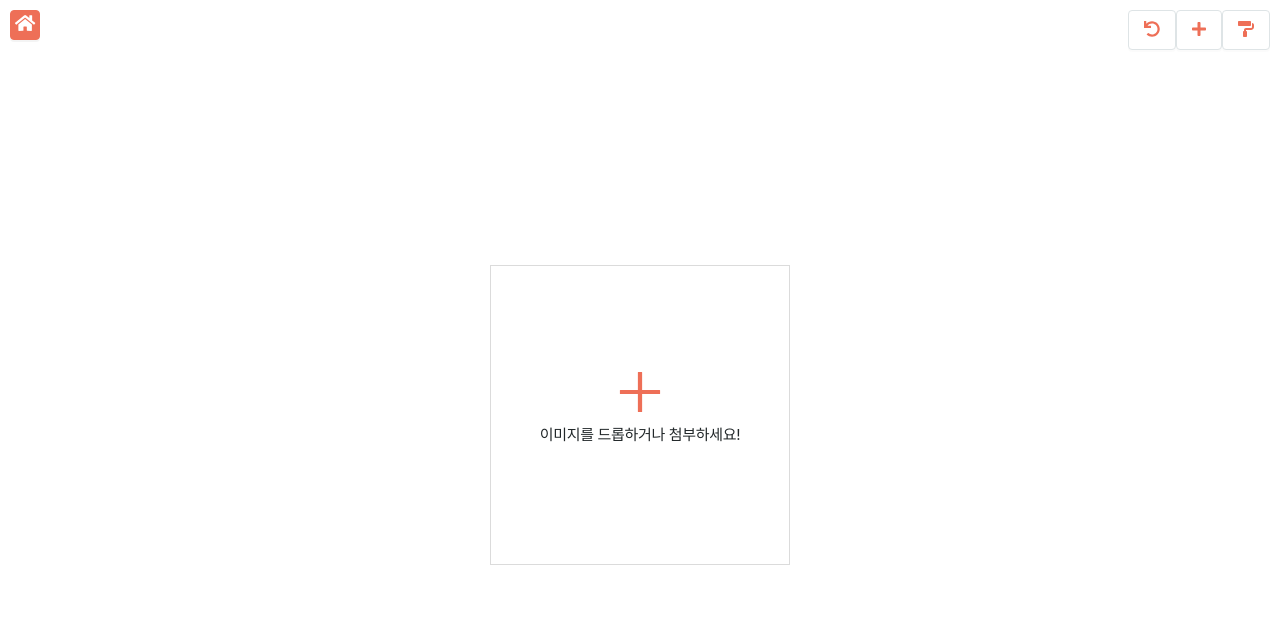
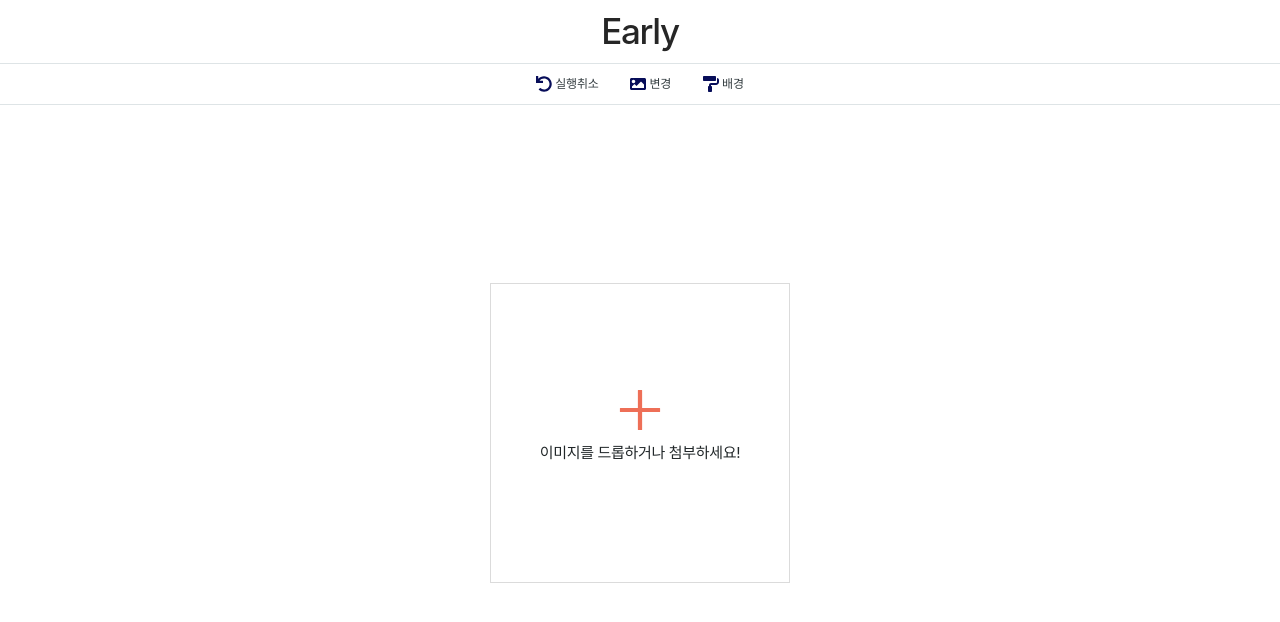
Before and after one commit to mecanvas/early-front, a Next.js app: page /tool in a window 1280 px wide. Shown: the top 622 px of the page. Built offline with nearby package versions, Linux system fonts and the light colour scheme; a web font is replaced by a local one.

Commit message:
이미지 툴 헤더 변경 및 스타일 변경

```diff
--- a/src/components/tool/Tool.tsx
+++ b/src/components/tool/Tool.tsx
@@ -7,7 +7,6 @@ import {
   YouSelectedFrame,
   ImageWrapper,
   VersatileWrapper,
-  Factory,
   FactoryTitle,
   FrameWrapper,
   FrameSizeList,
@@ -16,8 +15,9 @@ import {
   DropZone,
   CanvasInfomationWrapper,
   DropZoneDiv,
-  BackIcon,
   ImgControlelr,
+  FactoryHeader,
+  FactoryTool,
 } from './ToolStyle';
 import { ColorResult } from 'react-color';
 import { useDropzone } from 'react-dropzone';
@@ -29,8 +29,10 @@ import { useRouter } from 'next/router';
 import Loading from '../common/Loading';
 import { FontAwesomeIcon } from '@fortawesome/react-fontawesome';
 import { faEdit } from '@fortawesome/free-regular-svg-icons';
-import { faHome, faPaintRoller, faPlus, faUndo } from '@fortawesome/free-solid-svg-icons';
+import { faPaintRoller, faUndo, faImage } from '@fortawesome/free-solid-svg-icons';
 import ToolSave from './ToolSave';
+import { cmToPx } from 'src/utils/cmToPx';
+import { filterOverMaxHeight } from 'src/utils/filterOverMaxHeight';
 
 interface FrameSize {
   name: string;
@@ -63,11 +65,6 @@ interface CanvasFramePositionList {
   left: number;
   top: number;
 }
-
-const cmToPx = (cm: number) => {
-  const px = 37.7952755906;
-  return (cm * px) / 2;
-};
 
 const Tool = () => {
   const router = useRouter();
@@ -245,7 +242,7 @@ const Tool = () => {
       }
 
       imgNode.current.style.width = `${newWidth}px`;
-      imgNode.current.style.height = `${newHeight}px`;
+      imgNode.current.style.height = `${filterOverMaxHeight(newHeight)}px`;
       setResizeWidth(newWidth);
       setResizeHeight(newHeight);
     },
@@ -502,8 +499,8 @@ const Tool = () => {
         const naturalHeight = el.naturalHeight / height > 1 ? el.naturalHeight / height : 1;
         const seletctedName = frameSize.filter((lst) => {
           if (lst.name === value) {
-            const newWidth = (+lst.size.width.replace('px', '') * 3) / naturalWidth;
-            const newHeight = (+lst.size.height.replace('px', '') * 3) / naturalHeight;
+            const newWidth = (+lst.size.width.replace('px', '') * 2) / naturalWidth;
+            const newHeight = (+lst.size.height.replace('px', '') * 2) / naturalHeight;
             setYourSelectedFrame({ width: `${newWidth}px`, height: `${newHeight}px` });
             setSelectedFrame(() => true);
             return lst;
@@ -645,19 +642,19 @@ const Tool = () => {
 
   return (
     <>
-      <BackIcon type="primary" onClick={handlePushMainPage}>
-        <FontAwesomeIcon style={{ fontSize: '18px' }} icon={faHome} fill={theme.color.white} />
-      </BackIcon>
-
       {/* 사진 조절하는 툴바들 */}
 
-      <Factory>
-        <Button onClick={handleImgGoBack}>
+      <FactoryHeader>
+        <h1 onClick={handlePushMainPage}>Early</h1>
+        <FactoryTool>
+          <Button type="text" onClick={handleImgGoBack}>
             <FontAwesomeIcon icon={faUndo} />
+            <small>실행취소</small>
           </Button>
           <Upload accept="image/*" beforeUpload={handleImgReUpload} showUploadList={false}>
-          <Button>
-            <FontAwesomeIcon icon={faPlus} />
+            <Button type="text">
+              <FontAwesomeIcon icon={faImage} />
+              <small>변경</small>
             </Button>
           </Upload>
           <Popover
@@ -666,11 +663,13 @@ const Tool = () => {
             placement="bottom"
             content={<ToolColorPalette type="bg" onChange={handleColorChange} />}
           >
-          <Button>
+            <Button type="text">
               <FontAwesomeIcon icon={faPaintRoller} />
+              <small>배경</small>
             </Button>
           </Popover>
-      </Factory>
+        </FactoryTool>
+      </FactoryHeader>
 
       {<Loading loading={imgUploadLoading} />}
       <Modal
@@ -788,7 +787,7 @@ const Tool = () => {
               </VersatileWrapper>
             </>
           ) : (
-            <ImageWrapper imgUploadLoading={imgUploadLoading}>
+            <>
               <DropZone {...getRootProps()}>
                 <input {...getInputProps()} accept="image/*" />
                 <DropZoneDiv isDragActive={isDragActive}>
@@ -796,7 +795,7 @@ const Tool = () => {
                   <p>이미지를 드롭하거나 첨부하세요!</p>
                 </DropZoneDiv>
               </DropZone>
-            </ImageWrapper>
+            </>
           )}
         </ImageWrapper>
       </ToolContainer>
--- a/src/components/tool/ToolStyle.tsx
+++ b/src/components/tool/ToolStyle.tsx
@@ -1,6 +1,6 @@
 import { css } from '@emotion/react';
 import styled from '@emotion/styled';
-import { Button, Card } from 'antd';
+import { Card } from 'antd';
 
 export const ToolContainer = styled.div`
   width: 100%;
@@ -8,32 +8,42 @@ export const ToolContainer = styled.div`
   display: flex;
 `;
 
-export const BackIcon = styled(Button)`
-  padding: 0;
-  width: 30px;
-  height: 30px;
-  position: absolute;
-  z-index: 3;
-  top: 10px;
-  left: 10px;
-  svg {
-    path {
-      color: ${({ theme }) => theme.color.white};
-    }
+export const FactoryHeader = styled.div`
+  display: flex;
+  width: 100%;
+  background-color: ${({ theme }) => theme.color.white};
+  position: fixed;
+  z-index: 33;
+  top: 0px;
+  flex-direction: column;
+
+  h1 {
+    margin: 0;
+    padding: 0.4em;
+    text-align: center;
+    border-bottom: 1px solid ${({ theme }) => theme.color.gray300};
   }
 `;
 
-export const Factory = styled.div`
+export const FactoryTool = styled.div`
   display: flex;
-  position: absolute;
-  right: 10px;
-  z-index: 33;
-  top: 10px;
+  align-items: center;
+  border-bottom: 1px solid ${({ theme }) => theme.color.gray300};
+  justify-content: center;
+
   button {
+    display: flex;
+    justify-content: center;
+    align-items: center;
+    small {
+      margin-left: 3px;
+      font-size: 12px;
+      color: ${({ theme }) => theme.color.gray800};
+    }
     svg {
       font-size: 16px;
       path {
-        fill: ${({ theme }) => theme.color.primary};
+        fill: ${({ theme }) => theme.color.secondarydark};
       }
     }
   }
@@ -106,7 +116,7 @@ export const ImageWrapper = styled.div<{
   display: flex;
   justify-content: center;
   align-items: center;
-  padding: 15px 0;
+  padding: 115px 10px 50px 10px;
   margin: 0 auto;
   text-align: center;
   position: relative;
@@ -143,8 +153,9 @@ export const ImageWrapper = styled.div<{
   }}
 
   img {
-    max-height: 100vh;
+    max-height: calc(100vh - 170px);
   }
+
   .cropped-img {
     position: absolute;
     z-index: 3;
```
Lines whose indentation alone changed are shown as unchanged.
